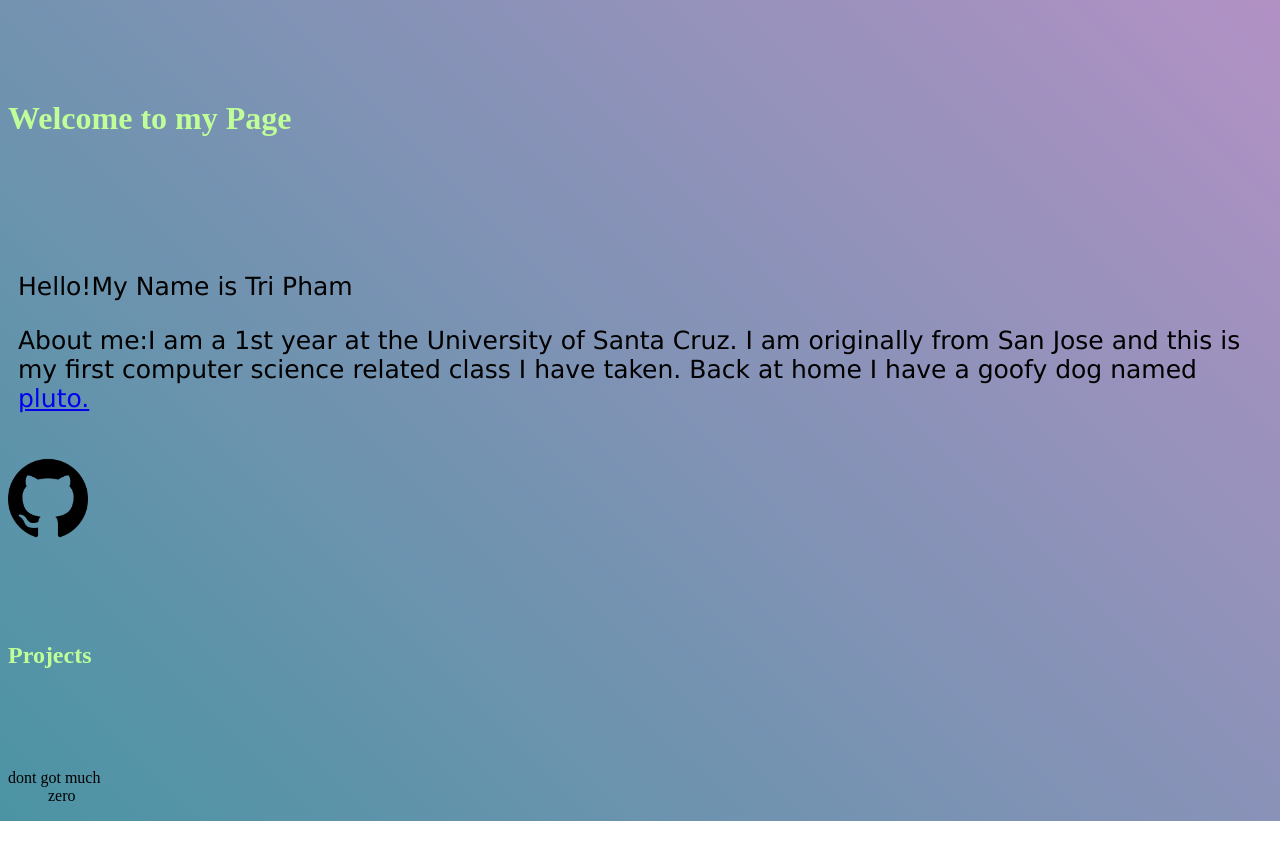
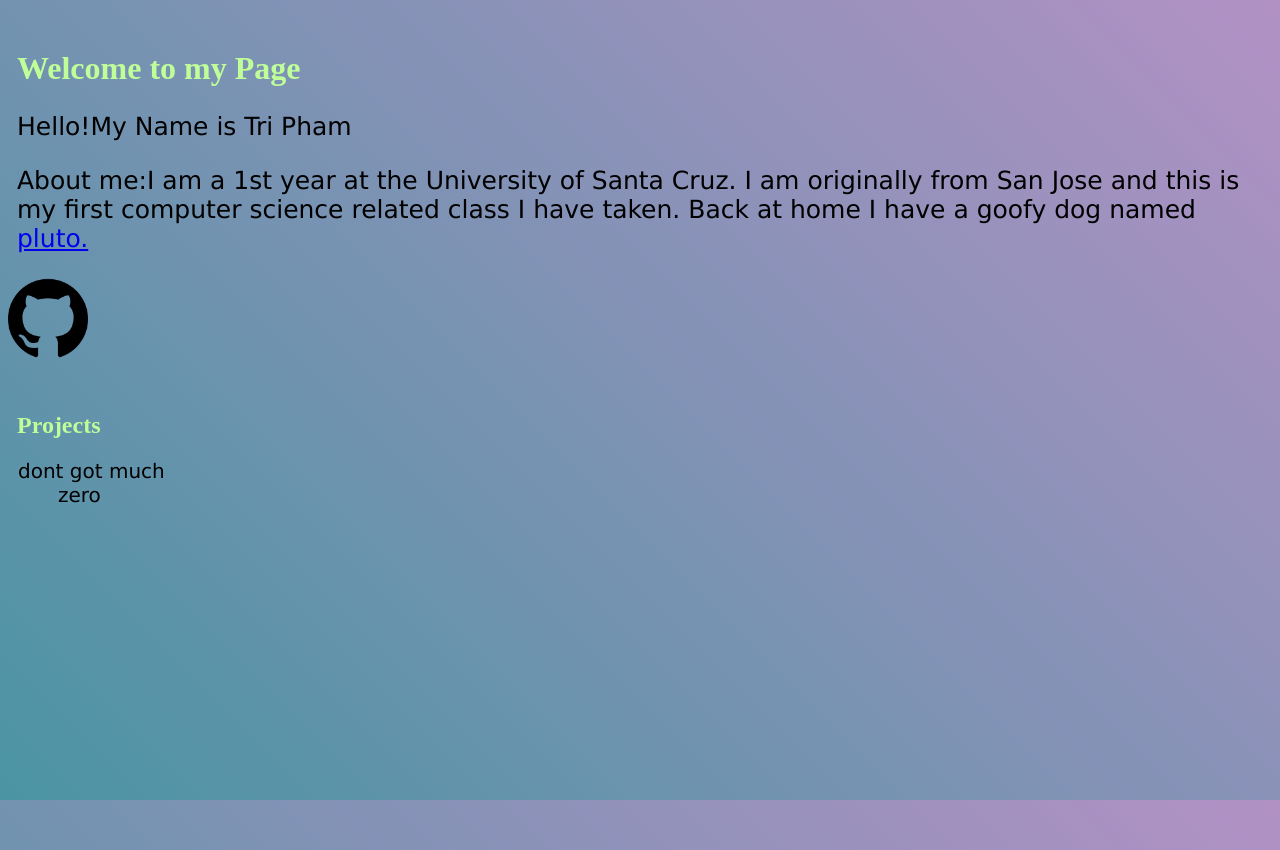
Before and after one commit to Treeeeeee-e/website, a plain HTML site: page index.html in a window 1280 px wide. Before the commit the page ends 821 px from the top, so only its background shows below. Drawn offline with Linux system fonts and the light colour scheme.

Commit message:
formatting

```diff
--- a/index.html
+++ b/index.html
@@ -15,10 +15,11 @@ Back at home I have a goofy dog named <a href="https://cdn.discordapp.com/attach
     <a href="https://github.com/Treeeeeee-e"><img src="github logo.png" alt="Github Link" class="icons"></a>
 
 <h2 class="headers">Projects</h2>
+<div class="extratxt">
 <dl>
     <dt>dont got much</dt>
     <dd>zero</dd>
 </dl>
-
+</div>
 </body>
 </html>
--- a/style.css
+++ b/style.css
@@ -3,18 +3,20 @@ html{
 background: -moz-linear-gradient(45deg, #4B94A4 0%, #B291C5 100%);
 background: -webkit-linear-gradient(45deg, #4B94A4 0%, #B291C5 100%);
 background: linear-gradient(45deg, #4B94A4 0%, #B291C5 100%);
+height:100%
 }
 body{
     min-height:100%;
 }
     .headers{
         color: #BFFE98;
-    margin: 100px auto;
+        margin: 9px;
+        margin-top:50px
 }
 
 #paragraph{
-    padding:10px;
-    margin: 10px auto;
+    padding:10 px;
+    margin: 9px ;
     font-size: 25px;
      font-family: Verdana, Geneva, sans-serif;
 }
@@ -22,3 +24,8 @@ body{
     width:5em;
     height:5em
 }
+.extratxt{
+    font-size: 20px;
+     font-family: Verdana, Geneva, sans-serif;
+    margin:10px;
+}
```
Lines whose indentation alone changed are shown as unchanged.
